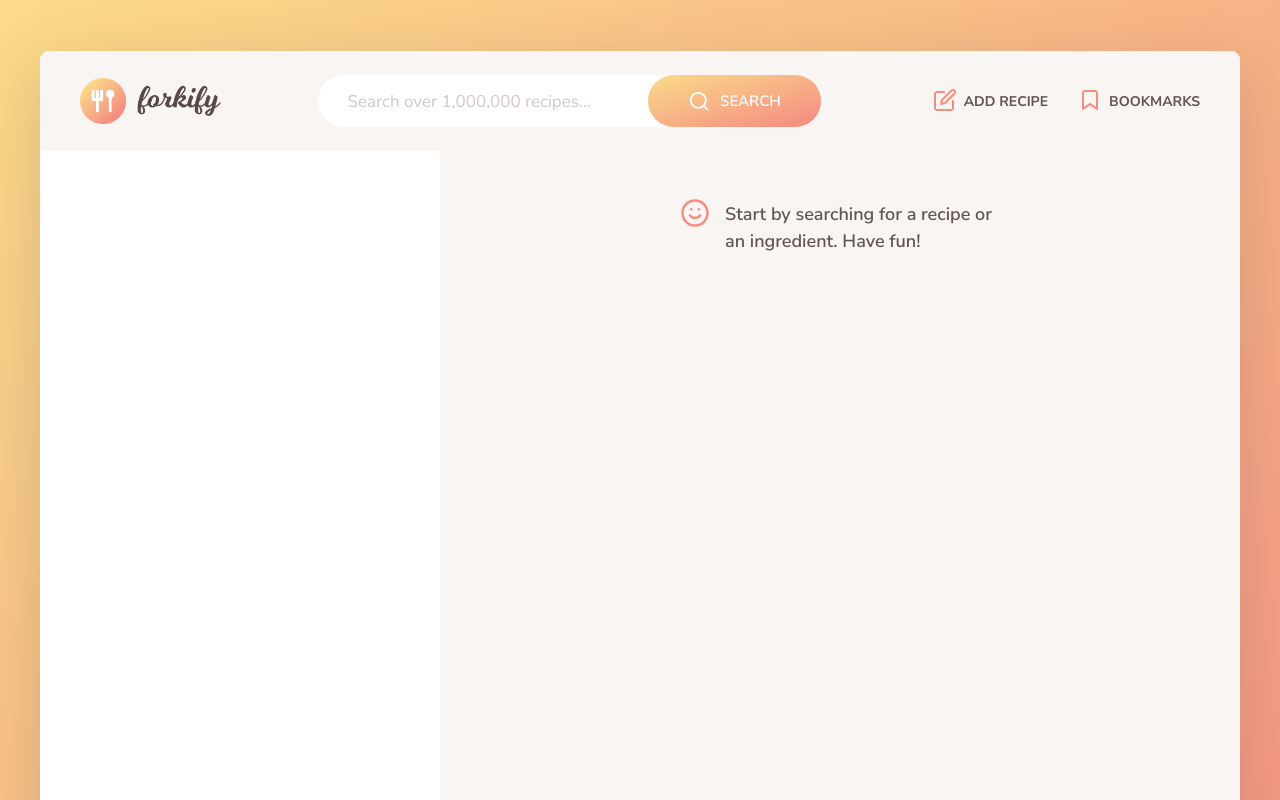
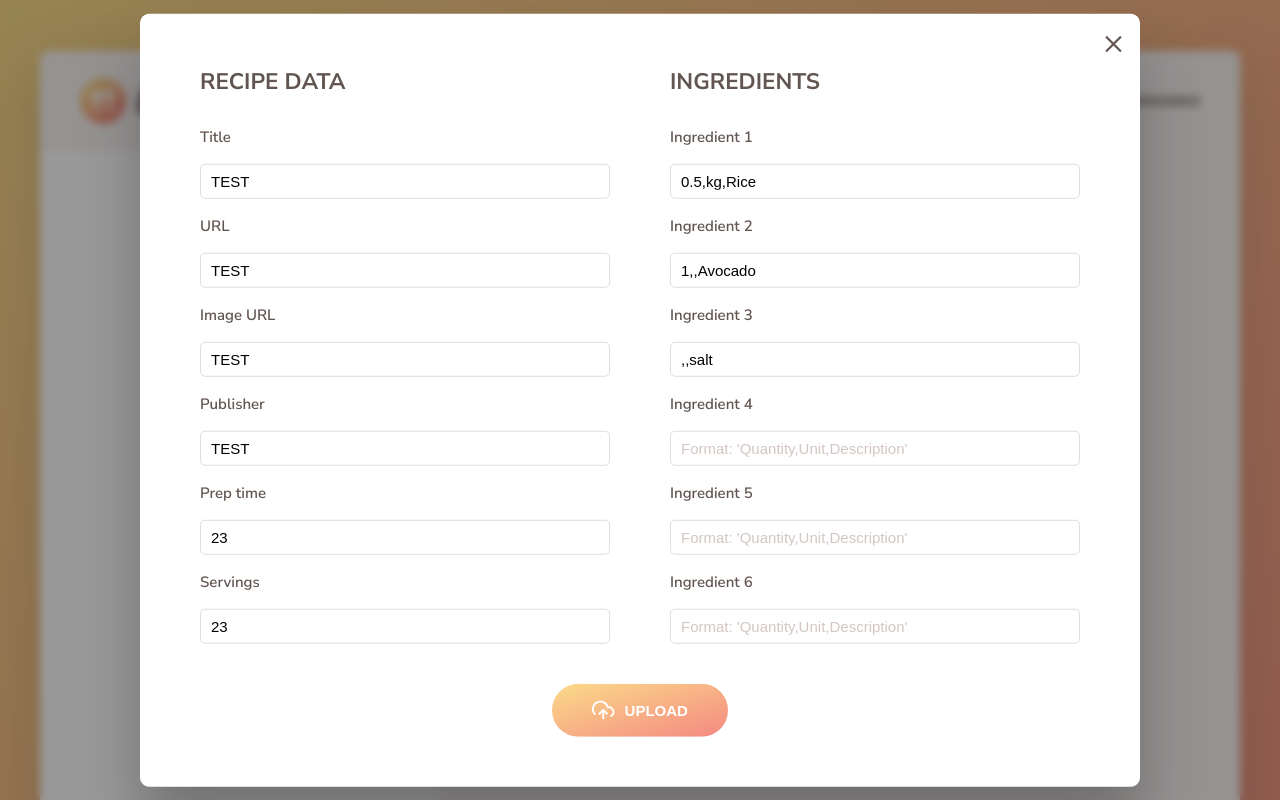
Before and after one commit to MSreeN/Forkify, a website built with Parcel: page index.html in a window 1280 px wide. Both pictures are taken after a click on the button "ADD RECIPE". Shown: the top 800 px of the page. Built offline with nearby package versions, Linux system fonts and the light colour scheme.

Commit message:
making form visible and fixed css form layout bug

```diff
--- a/src/css/base.css
+++ b/src/css/base.css
@@ -655,9 +655,10 @@ body {
   grid-template-columns: 1fr 1fr;
   gap: 4rem 6rem;
 }
+
 .upload__column {
   display: grid;
-  grid-template-columns: 1fr 2.8fr;
+  /* grid-template-columns: 1fr 2.8fr; */
   align-items: center;
   gap: 1.5rem;
 }
@@ -694,6 +695,8 @@ body {
   grid-column: -1;
 }
 .upload__btn {
-  grid-column: -1;
+  /* grid-column: -1; */
+  grid-column: 1 / span 2;
   justify-self: center;
+  width: auto;
 }
--- a/src/js/controller.js
+++ b/src/js/controller.js
@@ -5,6 +5,7 @@ import ResultsView from './views/ResultsView.js';
 import PaginationView from './views/PaginationView.js';
 import bookmarksView from './views/bookmarksView.js';
 import previewView from './views/previewView.js';
+import addRecipeView from './views/addRecipeView.js';
 
 // if (module.hot) {
 //   module.hot.accept();
--- /dev/null
+++ b/src/js/views/addRecipeView.js
@@ -0,0 +1,28 @@
+import View from './view.js';
+
+class AddRecipeView extends View {
+  _parentElement = document.querySelector('.upload');
+  _window = document.querySelector('.add-recipe-window');
+  _overlay = document.querySelector('.overlay');
+  _btnOpen = document.querySelector('.nav__btn--add-recipe');
+  _btnClose = document.querySelector('.btn--close-modal');
+
+  constructor() {
+    super();
+    this._addHandlerShowWindow();
+  }
+
+  toggleWindow() {
+    this._overlay.classList.toggle('hidden');
+    this._window.classList.toggle('hidden');
+    console.log('button clicked');
+  }
+
+  _addHandlerShowWindow() {
+    this._btnOpen.addEventListener('click', this.toggleWindow.bind(this));
+  }
+
+  _generateMarkup() {}
+}
+
+export default new AddRecipeView();
```
